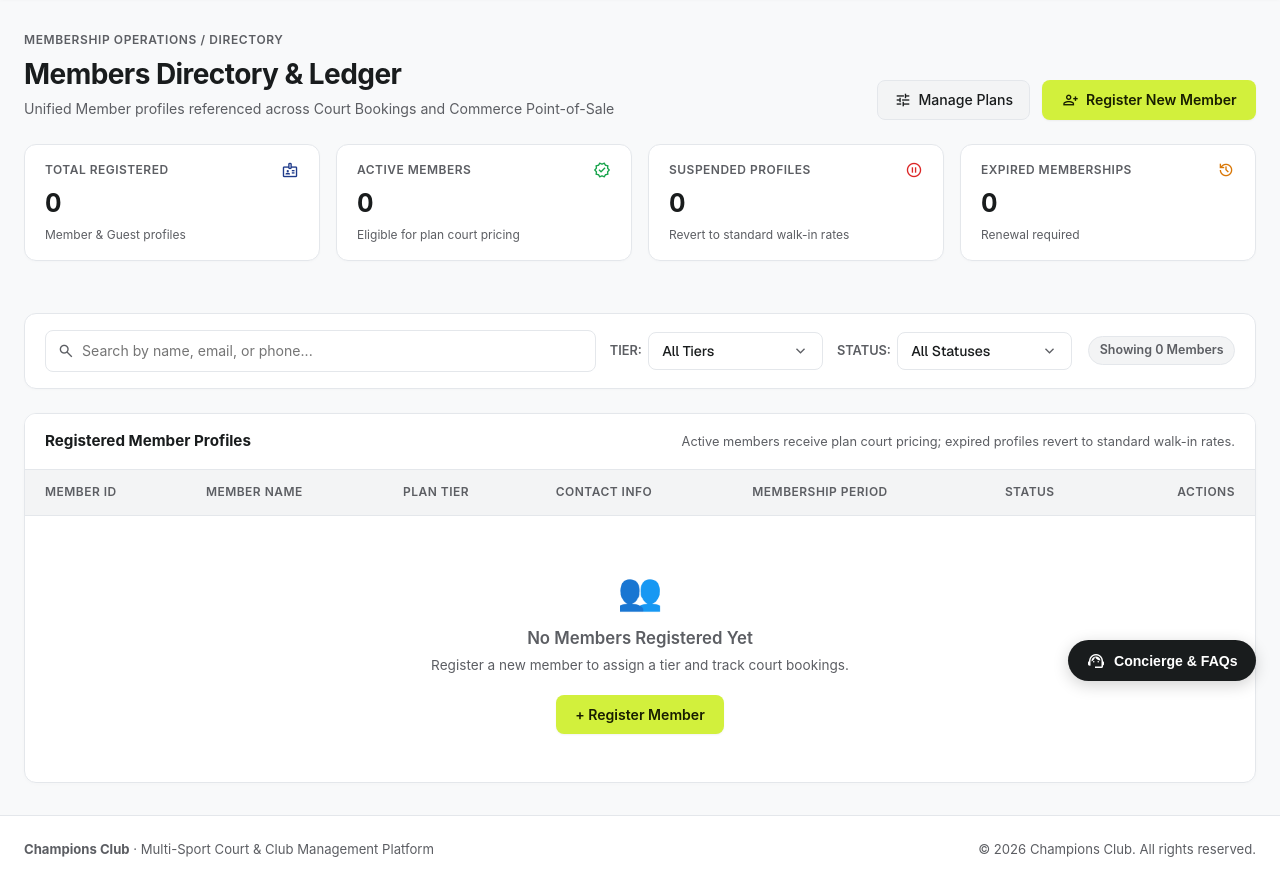
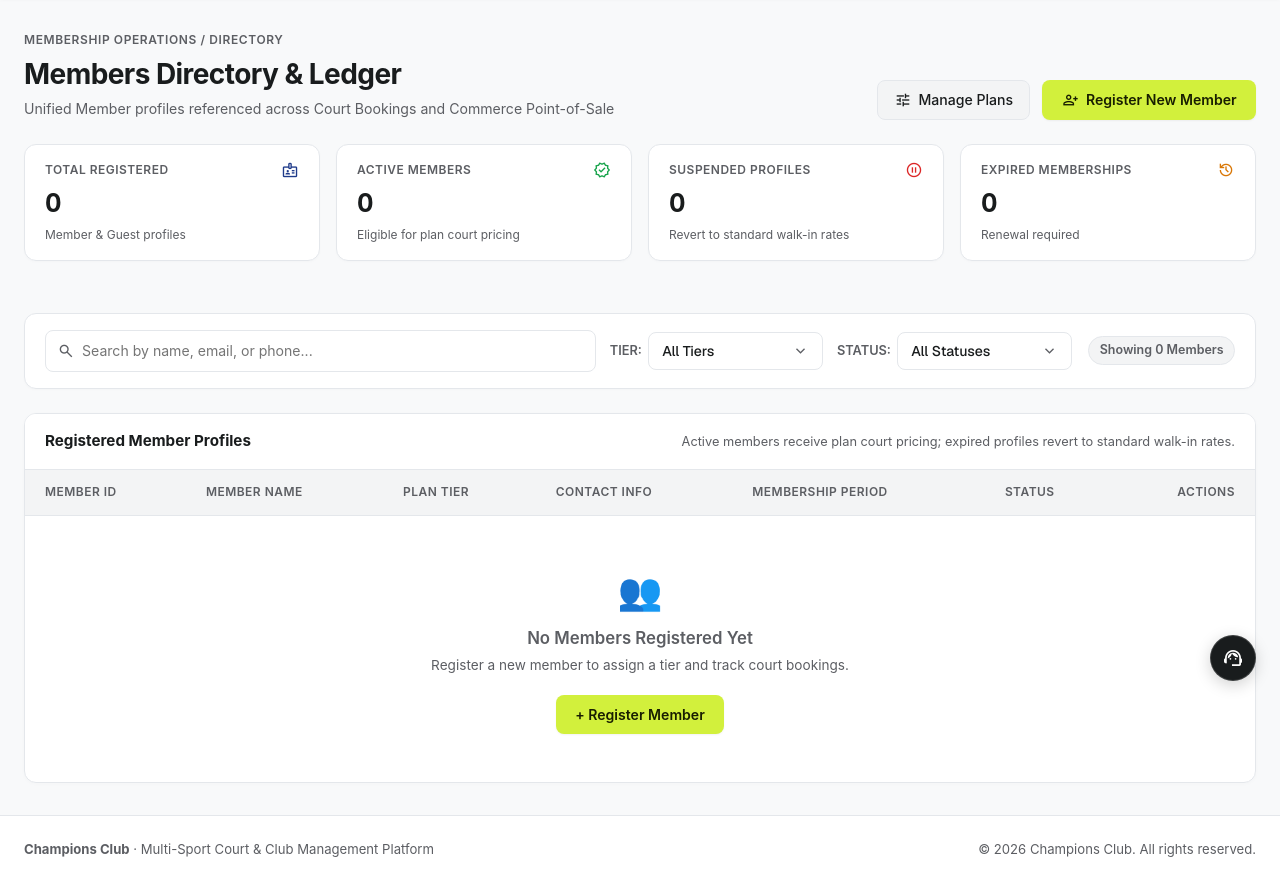
Before and after one commit to parthbhavsar0207/odoo_final_nirbhay, a Django app: page /club/ in a window 1280 px wide. Shown: the part 95-979 px from the top of the page. Run offline with Django 5.2, Linux system fonts and the light colour scheme; some libraries are stand-ins or nearby versions.

Commit message:
Update chatbot toggle to compact icon-only logo button

```diff
--- a/frontend/static/css/style.css
+++ b/frontend/static/css/style.css
@@ -1479,22 +1479,29 @@ select.form-select:disabled,
 .help-bot-toggle {
     display: inline-flex;
     align-items: center;
-    gap: 0.5rem;
-    padding: 0.65rem 1.15rem;
+    justify-content: center;
+    width: 46px;
+    height: 46px;
+    padding: 0;
     background-color: var(--on-surface);
     color: #ffffff;
-    border: none;
-    border-radius: 9999px;
+    border: 1px solid rgba(255, 255, 255, 0.15);
+    border-radius: 50%;
     box-shadow: 0 4px 16px rgba(0, 0, 0, 0.18);
     cursor: pointer;
-    font-size: 0.88rem;
-    font-weight: 600;
-    transition: transform 0.15s ease, box-shadow 0.15s ease;
+    transition: transform var(--motion-fast) var(--motion-ease),
+                box-shadow var(--motion-fast) var(--motion-ease),
+                background-color var(--motion-fast) ease;
 }
 
 .help-bot-toggle:hover {
-    transform: translateY(-2px);
-    box-shadow: 0 6px 20px rgba(0, 0, 0, 0.22);
+    transform: translateY(-2px) scale(1.05);
+    background-color: #000000;
+    box-shadow: 0 6px 20px rgba(0, 0, 0, 0.24);
+}
+
+.help-bot-toggle:active {
+    transform: translateY(0) scale(0.95);
 }
 
 .help-bot-window {
--- a/frontend/templates/base.html
+++ b/frontend/templates/base.html
@@ -233,10 +233,9 @@
 
     <!-- Customer-Facing Help Chatbot Assistant (Requirement 5) -->
     <div class="help-bot-container" x-data="helpBot()" @click.outside="isOpen = false">
-        <!-- Floating Toggle Pill -->
-        <button type="button" class="help-bot-toggle" @click="toggle()" aria-label="Open concierge help assistant">
-            <span class="material-symbols-outlined" style="font-size: 20px;" x-text="isOpen ? 'close' : 'support_agent'">support_agent</span>
-            <span x-text="isOpen ? 'Close' : 'Concierge &amp; FAQs'">Concierge &amp; FAQs</span>
+        <!-- Floating Small Icon Button (Logo Only, No Name) -->
+        <button type="button" class="help-bot-toggle" @click="toggle()" aria-label="Champions Club Concierge Help" title="Concierge Help">
+            <span class="material-symbols-outlined" style="font-size: 22px;" x-text="isOpen ? 'close' : 'support_agent'">support_agent</span>
         </button>
 
         <!-- Chatbot Window -->
```
